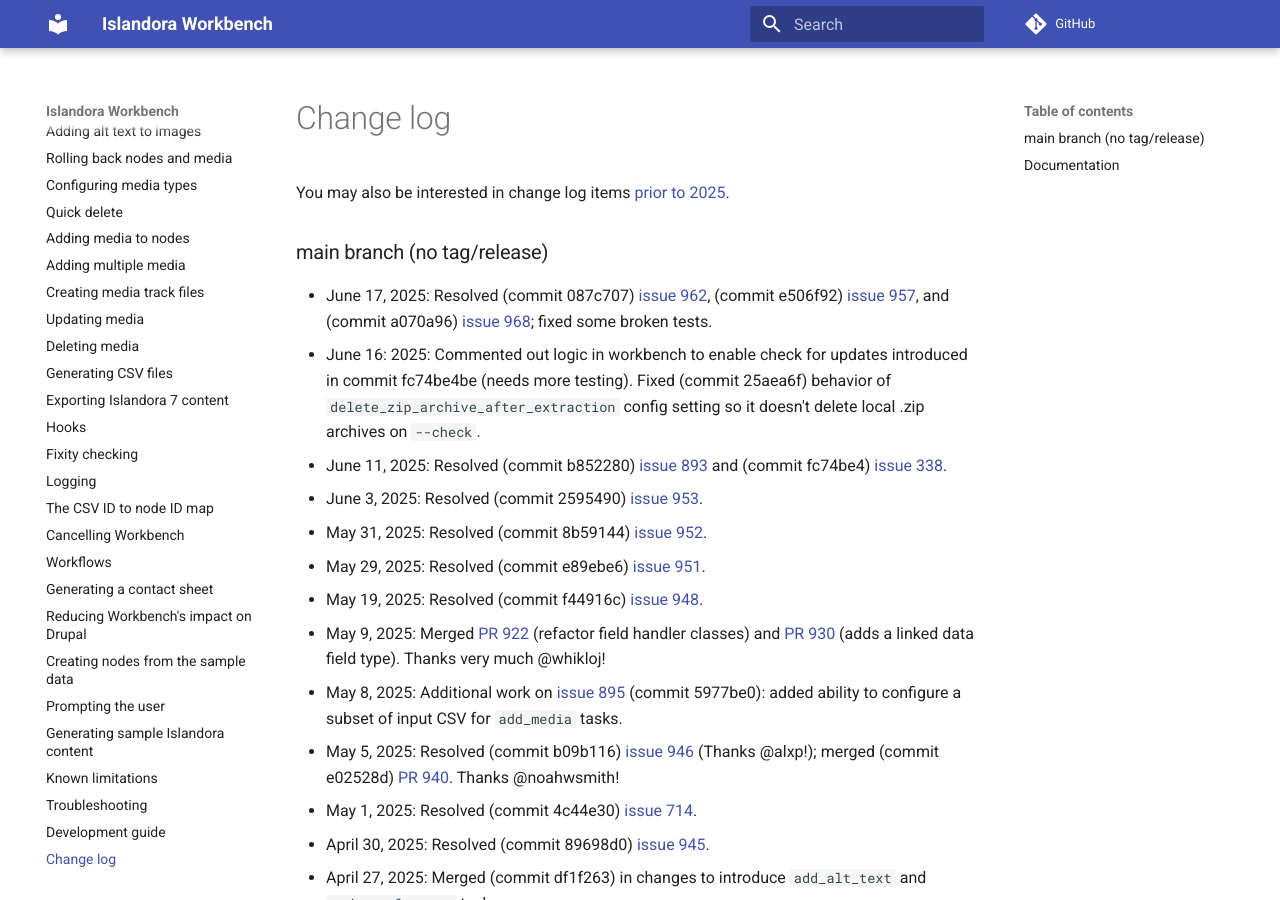
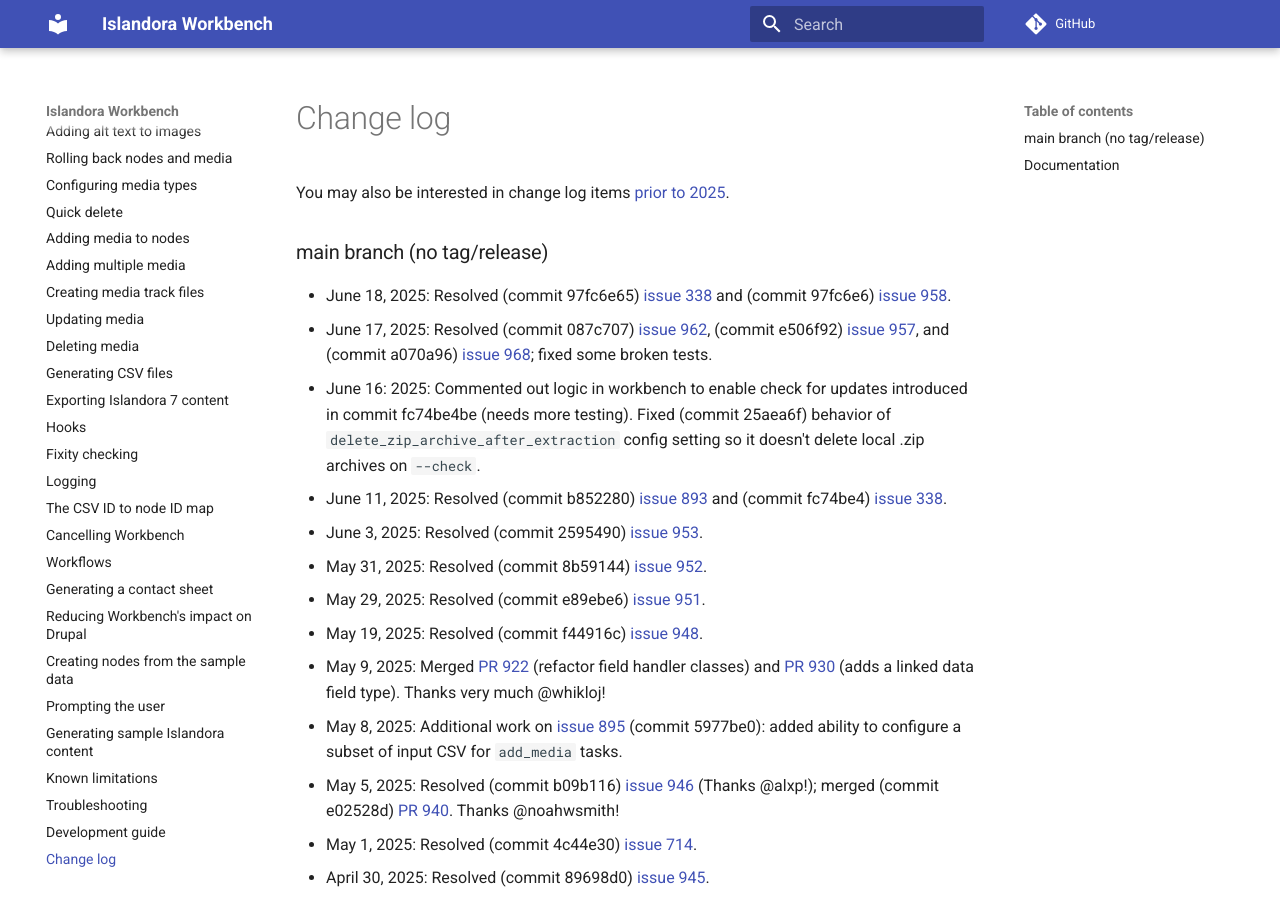
Before and after one commit to mjordan/islandora_workbench_docs, an MkDocs documentation site: the page built from docs/changelog.md, in a window 1280 px wide and 900 px high. Built offline with MkDocs 1.6.1 and Material for MkDocs 9.7.7, drawn with Linux system fonts in a browser that asks for light colours; comment, search, counter and statistics services are not loaded; some of the changed text lies outside the part shown.

Commit message:
Updated Configuration page to list new check_for_workbench_updates setting; updated changelog.

```diff
--- a/docs/changelog.md
+++ b/docs/changelog.md
@@ -2,6 +2,7 @@
 
 ### main branch (no tag/release)
 
+* June 18, 2025: Resolved (commit 97fc6e65) [issue 338](https://github.com/mjordan/islandora_workbench/issues/338) and (commit 97fc6e6) [issue 958](https://github.com/mjordan/islandora_workbench/issues/958).
 * June 17, 2025: Resolved (commit 087c707) [issue 962](https://github.com/mjordan/islandora_workbench/issues/962), (commit e506f92) [issue 957](https://github.com/mjordan/islandora_workbench/issues/957), and (commit a070a96) [issue 968](https://github.com/mjordan/islandora_workbench/issues/968); fixed some broken tests.
 * June 16: 2025: Commented out logic in workbench to enable check for updates introduced in commit fc74be4be (needs more testing). Fixed (commit 25aea6f) behavior of `delete_zip_archive_after_extraction` config setting so it doesn't delete local .zip archives on `--check`.
 * June 11, 2025: Resolved (commit b852280) [issue 893](https://github.com/mjordan/islandora_workbench/issues/893) and (commit fc74be4) [issue 338](https://github.com/mjordan/islandora_workbench/issues/338).
@@ -38,6 +39,7 @@
 
 ### Documentation
 
+* June 18, 2025: Updated the "[Configuration](/islandora_workbench_docs/configuration/#miscellaneous-settings)" page to add the `check_for_workbench_updates` config setting.
 * June 16, 2025: Updated docs on the `delete_zip_archive_after_extraction` config setting to clarify that it applies only to remote .zip archive files, not local ones.
 * June 12, 2025: Added "[Printing all configuration values](/islandora_workbench_docs/configuration/#printing-all-configuration-values)" section to the docs. Updated the "[Troubleshooting](/islandora_workbench_docs/troubleshooting/#workbench-is-slow)" page to suggest deferring indexing to speed up `create` and `update` tasks.
 * June 11, 2025: Updated the "[The CSV ID to node ID map](/islandora_workbench_docs/csv_id_to_node_id_map/#host-values-in-the-map)" page to add a section on using the new `csv_id_to_node_id_map_allowed_hosts` config setting.
```
Also changed, not shown: docs/configuration.md (+1 -0 lines).
